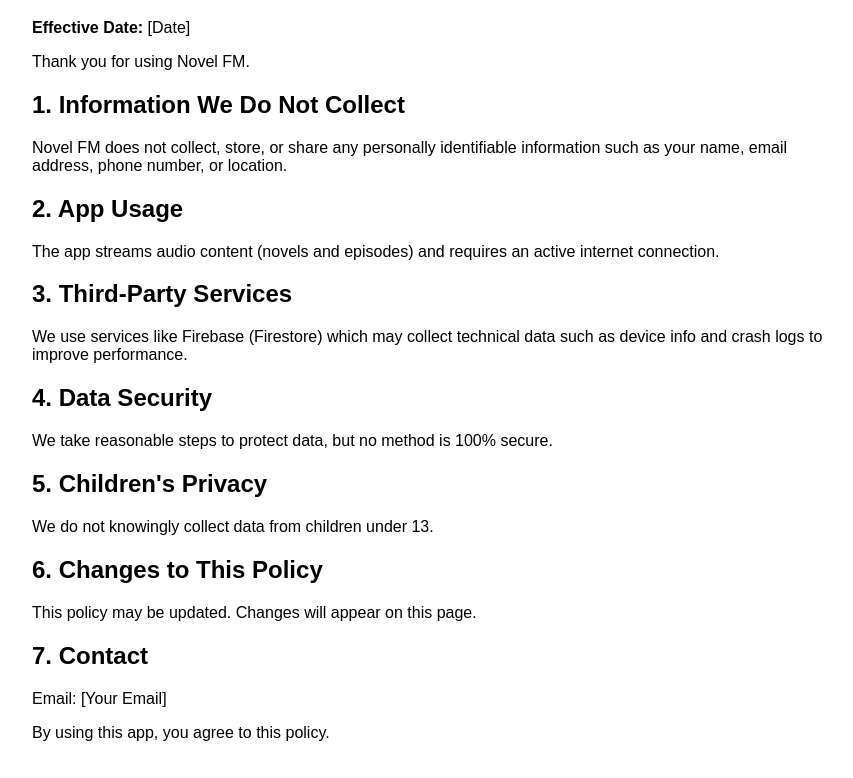
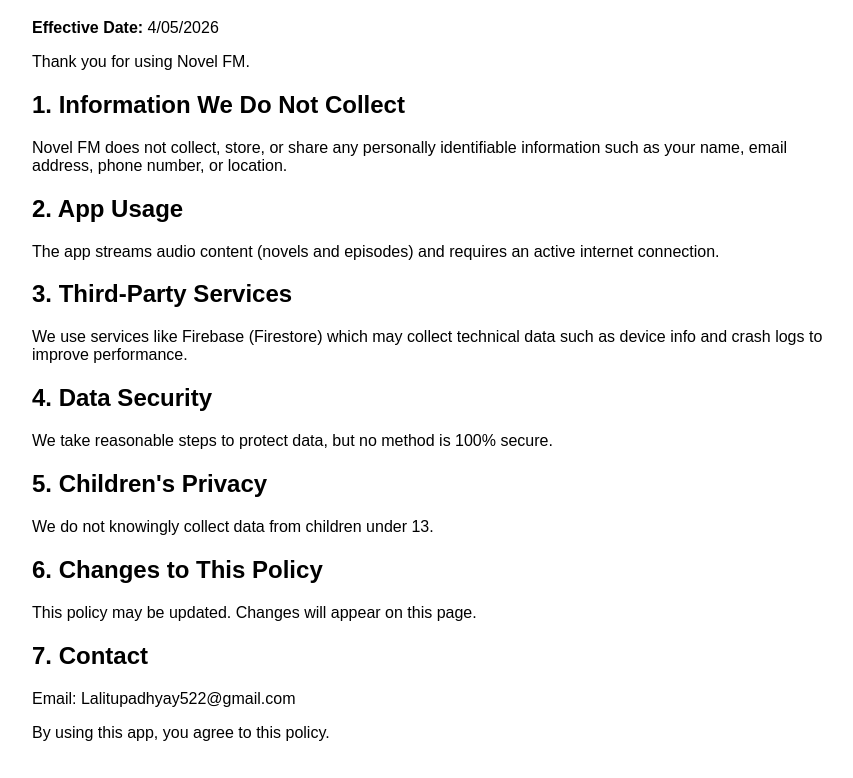
Before and after one commit to lalitupadhyayy/novel-fm-privacy-policy, a plain HTML site: page index.html in a window 1280 px wide. Shown: the part 81-859 px from the top of the page, without its empty margins (208-1061 px from the left). Drawn offline with Linux system fonts and the light colour scheme.

Commit message:
Update effective date and contact email in privacy policy

```diff
--- a/index.html
+++ b/index.html
@@ -7,7 +7,7 @@
 <body style="font-family: Arial; padding: 20px; max-width: 800px; margin: auto;">
 
 <h1>Privacy Policy for Novel FM</h1>
-<p><strong>Effective Date:</strong> [Date]</p>
+<p><strong>Effective Date:</strong> 4/05/2026</p>
 
 <p>Thank you for using Novel FM.</p>
 
@@ -30,7 +30,7 @@
 <p>This policy may be updated. Changes will appear on this page.</p>
 
 <h2>7. Contact</h2>
-<p>Email: [Your Email]</p>
+<p>Email: Lalitupadhyay522@gmail.com</p>
 
 <p>By using this app, you agree to this policy.</p>
 
```
